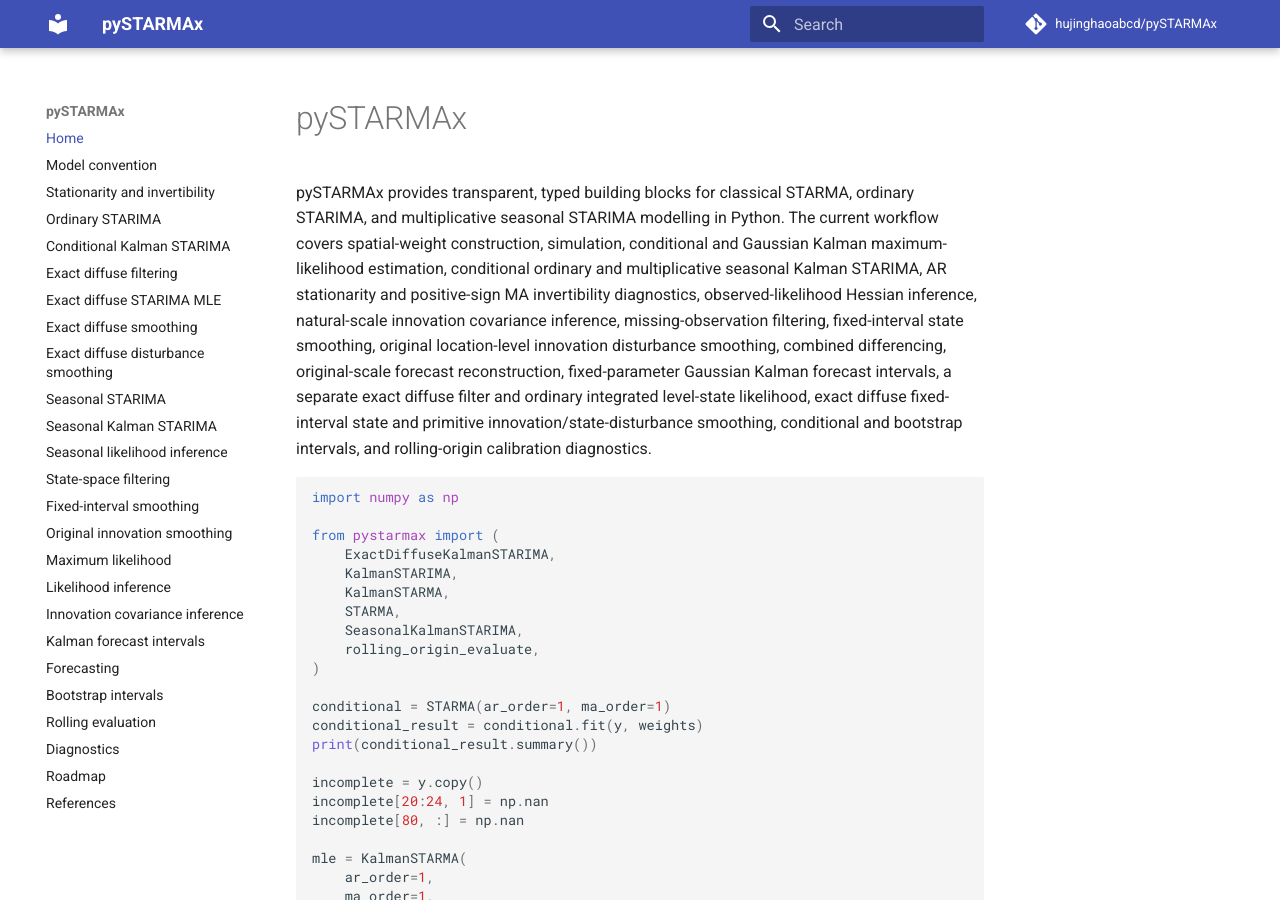
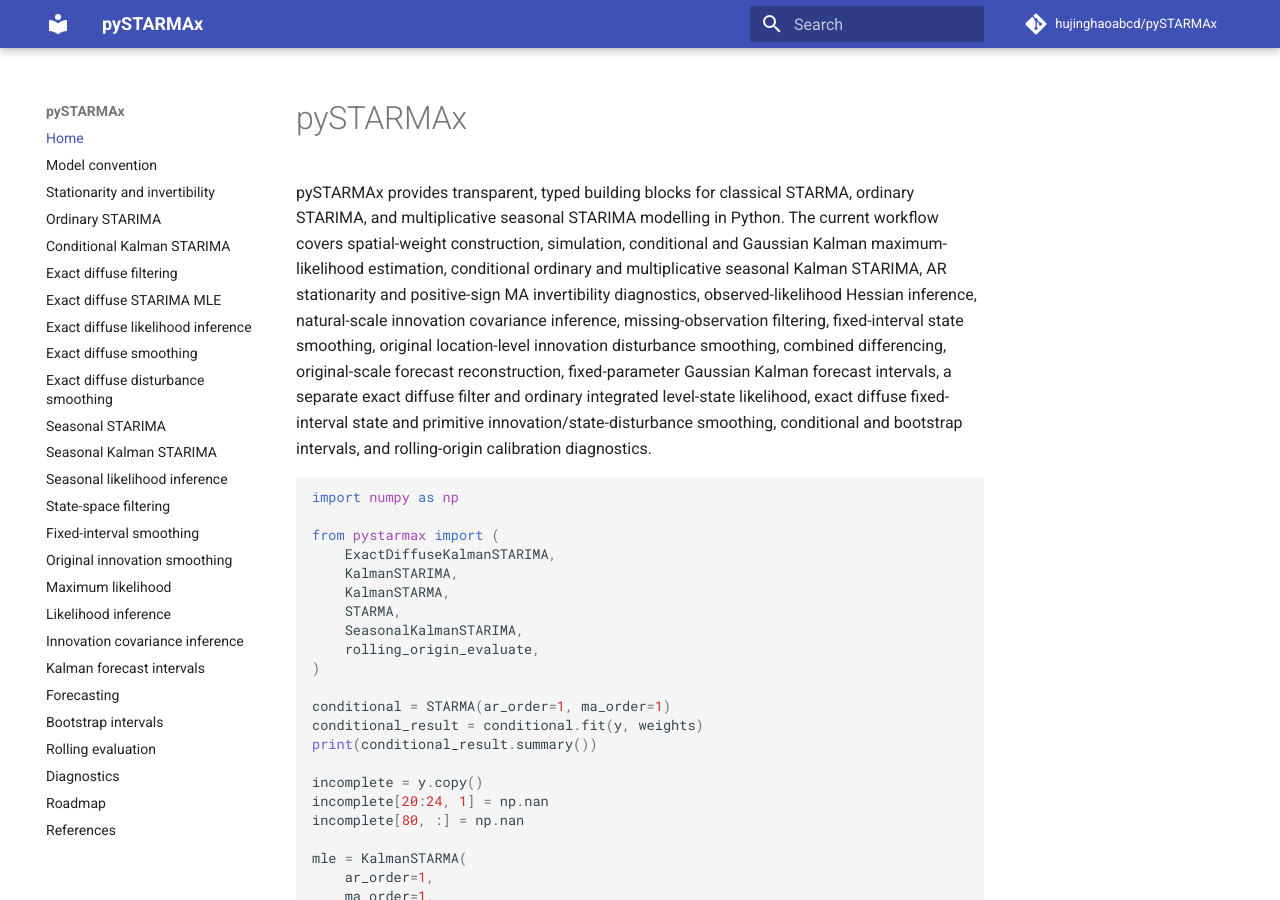
Before and after one commit to hujinghaoabcd/pySTARMAx, an MkDocs documentation site: the page built from docs/index.md, in a window 1280 px wide and 900 px high. Built offline with MkDocs 1.6.1 and Material for MkDocs 9.7.7, drawn with Linux system fonts in a browser that asks for light colours; comment, search, counter and statistics services are not loaded.

Commit message:
Add exact diffuse inference guide to navigation

```diff
--- a/mkdocs.yml
+++ b/mkdocs.yml
@@ -12,6 +12,7 @@ nav:
   - Conditional Kalman STARIMA: integrated_maximum_likelihood.md
   - Exact diffuse filtering: exact_diffuse.md
   - Exact diffuse STARIMA MLE: exact_diffuse_mle.md
+  - Exact diffuse likelihood inference: exact_diffuse_inference.md
   - Exact diffuse smoothing: exact_diffuse_smoothing.md
   - Exact diffuse disturbance smoothing: exact_diffuse_disturbance_smoothing.md
   - Seasonal STARIMA: seasonal.md
```
